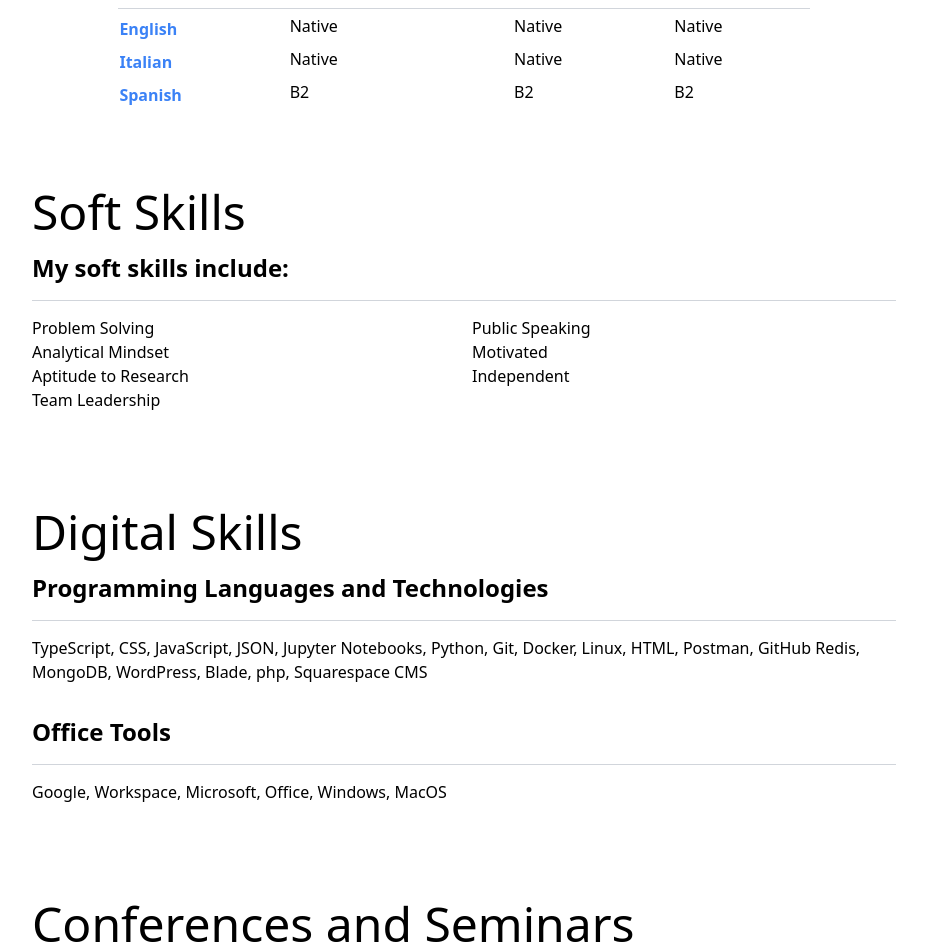
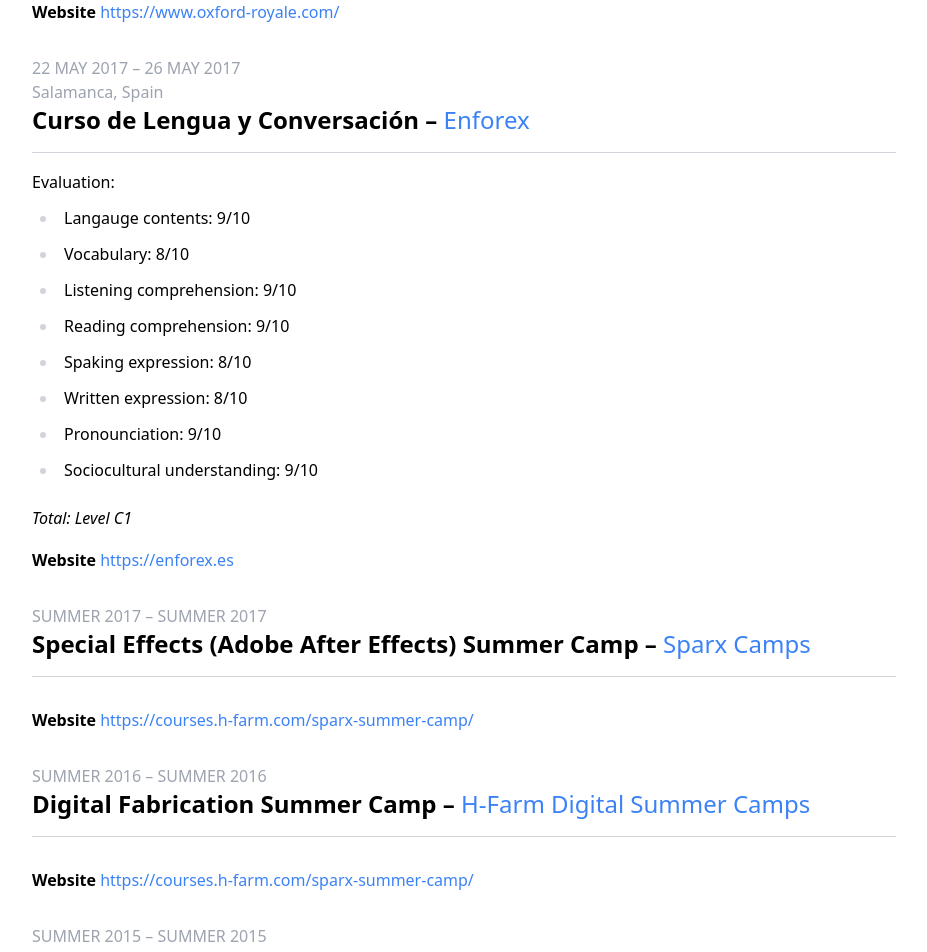
Before and after one commit to jackpeck2004/personal_website, a Next.js app: page / in a window 1280 px wide. Shown: the part 3920-4872 px from the top of the page, without its empty margins (176-1103 px from the left). Built offline with nearby package versions, Linux system fonts and the light colour scheme.

Commit message:
Added summer camps

```diff
--- a/src/components/partials/education.tsx
+++ b/src/components/partials/education.tsx
@@ -88,7 +88,72 @@ export const EducationSection = () => {
         title="Leader of the Future"
         school="The European House - Ambrosetti"
         schoolUrl="https://leaderdelfuturo.eu"
-      ></Education>
+      >
+      <p>Community Member</p>
+      </Education>
+      <Education
+        startDate="21 Jul 2019"
+        endDate="3 Aug 2019"
+        title="Introduction to Engineering (Summer Camp)"
+        school="Oxford Royale Academy"
+        schoolUrl="https://www.oxford-royale.com/"
+        city="Oxford, UK"
+      >
+      </Education>
+      <Education
+        startDate="22 May 2017"
+        endDate="26 May 2017"
+        title="Curso de Lengua y Conversación"
+        school="Enforex"
+        schoolUrl="https://enforex.es"
+        city="Salamanca, Spain"
+      >
+      <p className="text-black prose">Evaluation:
+      <ul>
+      <li>Langauge contents: 9/10</li>
+      <li>Vocabulary: 8/10</li>
+      <li>Listening comprehension: 9/10</li>
+      <li>Reading comprehension: 9/10</li>
+      <li>Spaking expression: 8/10</li>
+      <li>Written expression: 8/10</li>
+      <li>Pronounciation: 9/10</li>
+      <li>Sociocultural understanding: 9/10</li>
+      </ul>
+      <em>Total: Level C1</em>
+      </p>
+      </Education>
+      <Education
+        startDate="Summer 2017"
+        endDate="Summer 2017"
+        title="Special Effects (Adobe After Effects) Summer Camp"
+        school="Sparx Camps"
+        schoolUrl="https://courses.h-farm.com/sparx-summer-camp/"
+      >
+      </Education>
+      <Education
+        startDate="Summer 2016"
+        endDate="Summer 2016"
+        title="Digital Fabrication Summer Camp"
+        school="H-Farm Digital Summer Camps"
+        schoolUrl="https://courses.h-farm.com/sparx-summer-camp/"
+      >
+      </Education>
+      <Education
+        startDate="Summer 2015"
+        endDate="Summer 2015"
+        title="Electronics Summer Camp"
+        school="Digital Native Summer Camp"
+        schoolUrl="https://courses.h-farm.com/sparx-summer-camp/"
+      >
+      </Education>
+      <Education
+        startDate="Summer 2015"
+        endDate="Summer 2015"
+        title="Makers Summer Camp"
+        school="Digital Nativa Summer Camp"
+        schoolUrl="https://courses.h-farm.com/sparx-summer-camp/"
+      >
+      </Education>
     </Section>
   );
 };
```
